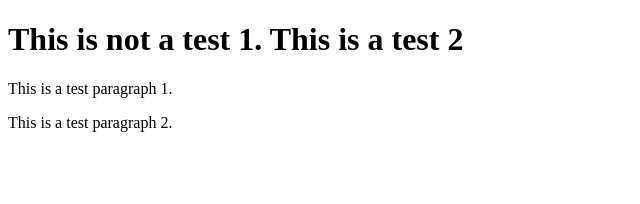
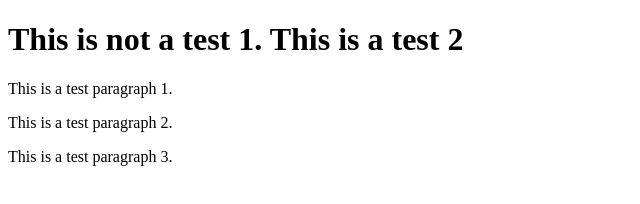
Before and after one commit to gabrielh-muniz/team-training, a plain HTML site: page index.html in a window 1280 px wide. Shown: the whole page, without its empty margins (0-640 px from the left). Drawn offline with Linux system fonts and the light colour scheme.

Commit message:
feat: add another p in index.html

```diff
--- a/index.html
+++ b/index.html
@@ -9,5 +9,6 @@
     <h1>This is not a test 1. This is a test 2</h1>
     <p>This is a test paragraph 1.</p>
     <p>This is a test paragraph 2.</p>
+    <p>This is a test paragraph 3.</p>
   </body>
 </html>
```
